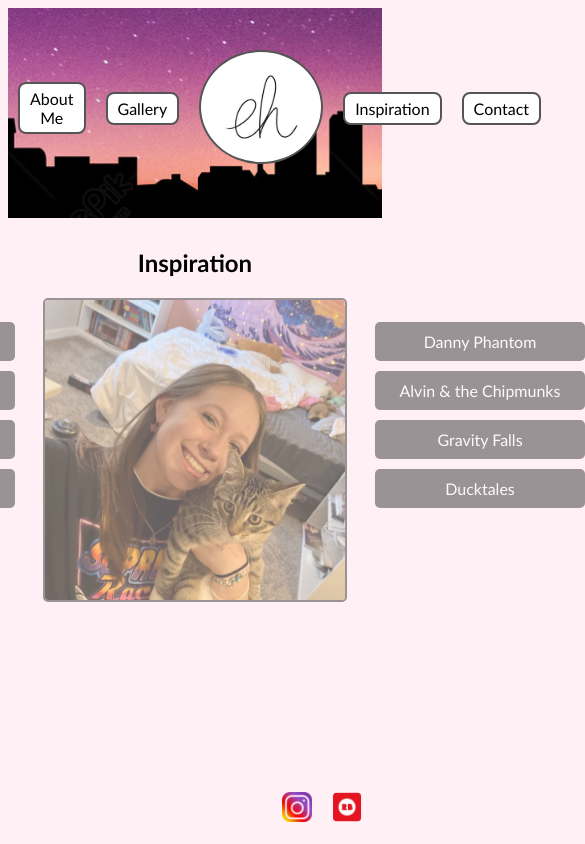
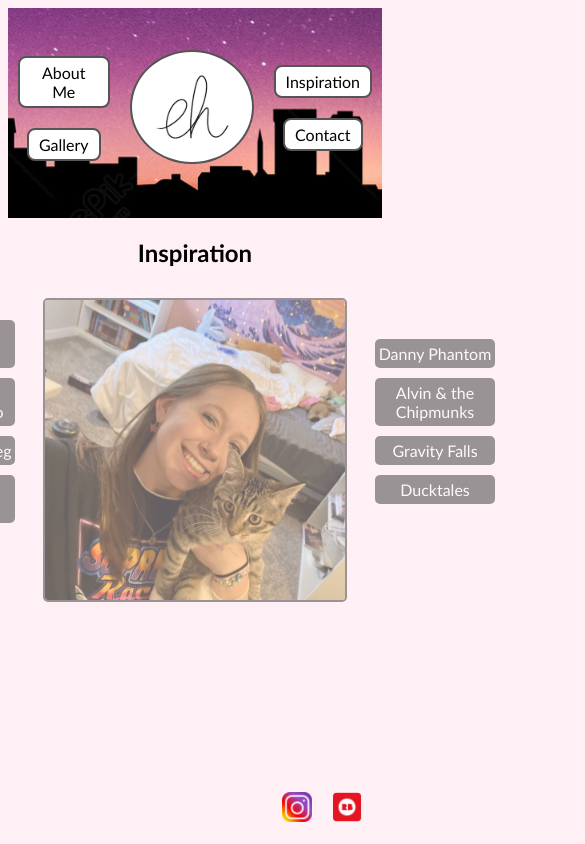
Before and after one commit to klh222/TechMoms2022, a plain HTML site: page inspiration.html in a window 390 px wide. Shown: the whole page, 585 px wide, since content can reach past the window. Drawn offline with Linux system fonts and the light colour scheme.

Commit message:
responsive changes

```diff
--- a/inspiration.html
+++ b/inspiration.html
@@ -22,6 +22,23 @@
             border-radius: 5px;
         }
 
+        @media only screen and (max-width: 800px) {
+            .insp-container .button {
+            background-color: #555;
+            border: none;
+            font-family: 'Gill Sans', 'Gill Sans MT', Calibri, 'Trebuchet MS', sans-serif;
+            color: white;
+            padding: 5px 3px;
+            text-align: center;
+            font-size: 1rem;
+            margin: 5px;
+            width: 120px;
+            opacity: 0.6;
+            transition: 0.3s;
+            border-radius: 5px;
+            }
+        }
+
         .insp-container .button:hover {opacity: 1}
 
         .left-stack {
@@ -35,20 +52,24 @@
         <header><div class="bg-skyline-header">
             <div class="header">
                 <div></div>
+                <div class="header-left">
                     <div class="aboutme">
                         <a href="aboutme.html"><button type="button" class="index-buttons">About Me</button></a>
                     </div>
                     <div class="gallery">
                         <a href="gallery.html"><button type="button" class="index-buttons">Gallery</button></a>
                     </div>
+                </div>
                 <div class="main-logo">
                     <a href="index.html"><img class="nav-image bordered-img index-buttons" style="border-radius: 50%;" src="images/logo-eh.png" alt="Logo"></a>
                 </div>
+                <div class="header-right">
                     <div class="inspiration">
                         <a href="inspiration.html"><button type="button" class="index-buttons">Inspiration</button></a>
                     </div>
                     <div class="contact">
                         <a href="contact.html"><button type="button" class="index-buttons">Contact</button></a>
+                    </div>
                 </div>
                 <div></div>
             </div>
--- a/styles.css
+++ b/styles.css
@@ -2,7 +2,7 @@ body {
     font-family: 'Gill Sans', 'Gill Sans MT', Calibri, 'Trebuchet MS', sans-serif;
     border: 0px 0px 0px 0px;
     background-color: lavenderblush;
-    padding: 0 0 0 0;
+    padding: 0px 0px 0px 0px;
 }
 
 .bg-skyline {
@@ -24,13 +24,38 @@ body {
     padding-bottom: 10px;
 }
 
+.header-left {
+    display: flex;
+    flex-direction: row;
+}
+
+.header-right {
+    display: flex;
+    flex-direction: row;
+}
+
+@media only screen and (max-width: 580px) {
+    .header-left {
+        display: flex;
+        flex-direction: column;
+        align-items: center;
+    }
+
+    .header-right {
+        display: flex;
+        flex-direction: column;
+        align-items: center;
+    }
+}
+
 .index-content {
     min-height: calc(95vh - 80px);
 }
 
 .main-content {
     min-height: calc(100vh - 80px);
-    padding: 0 0 0 0;
+    padding: 0px 0px 0px 0px;
+    margin: 0px;
 }
 
 .placeholder {
@@ -90,6 +115,7 @@ body {
     padding: 10px;
     justify-content: space-evenly;
     justify-self: center;
+    align-items: center;
 
 }
 
@@ -178,7 +204,7 @@ body:not(.mobile) .hover-title:hover + .hover-image {
 
 .hover-image {
     display: flex;
-    position: fixed;
+    position: absolute;
     top: 450px;
     left: 50%;
     transform: translate(-50%, -50%);
@@ -226,6 +252,7 @@ body:not(.mobile) .hover-title:hover + .hover-image {
 
 .insp-container {
     display: flex;
+    height: 270px;
     align-items: center;
 }
 
@@ -236,3 +263,9 @@ body:not(.mobile) .hover-title:hover + .hover-image {
         align-items: center;
     }
 }
+
+@media only screen and (max-width: 700px) {
+    .main-white {
+        padding: 0px 0px;
+    }
+}
```
Also changed, not shown: aboutme.html (+4 -0 lines), contact.html (+6 -1 lines), gallery.html (+4 -0 lines), 1 other file. Lines whose indentation alone changed are shown as unchanged.
